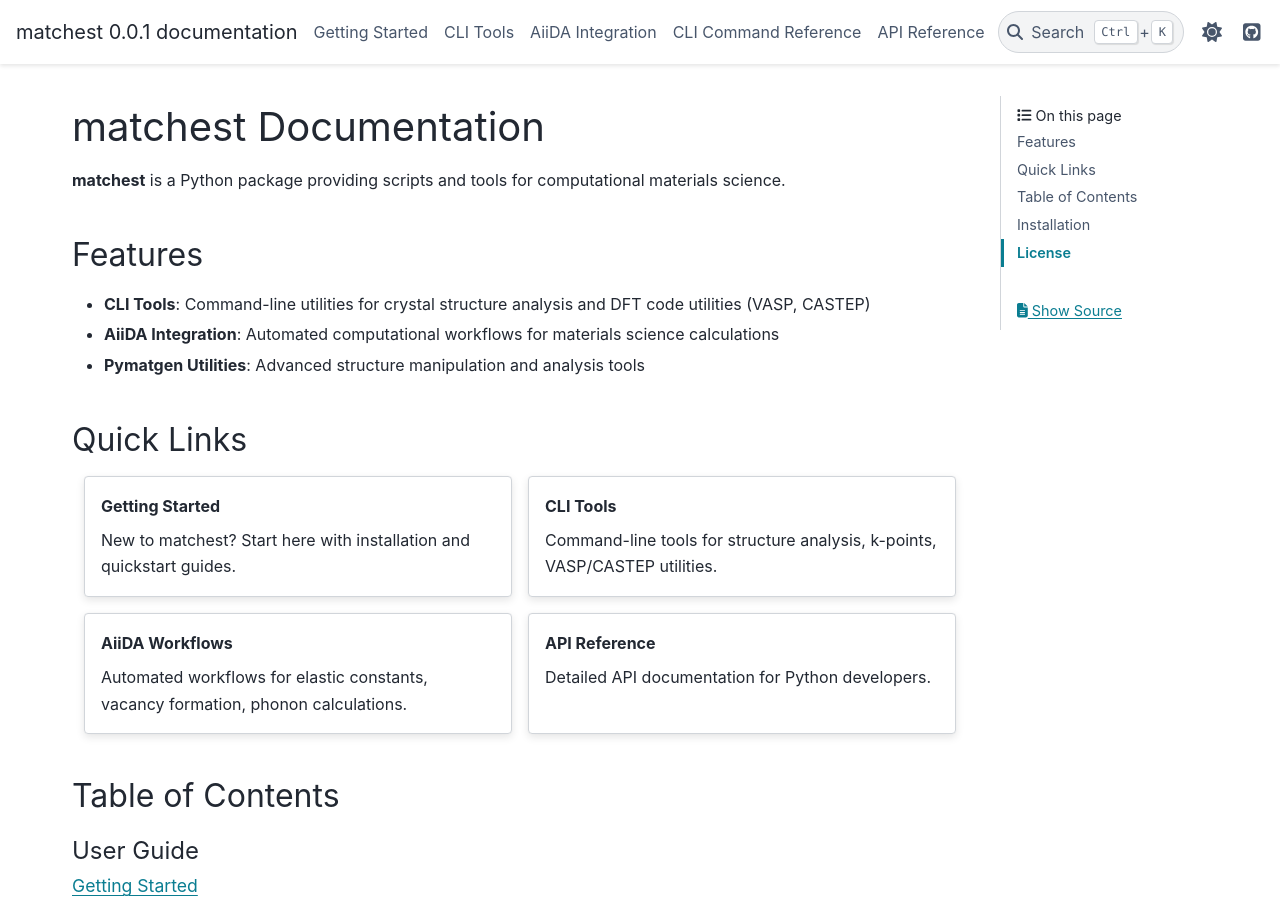
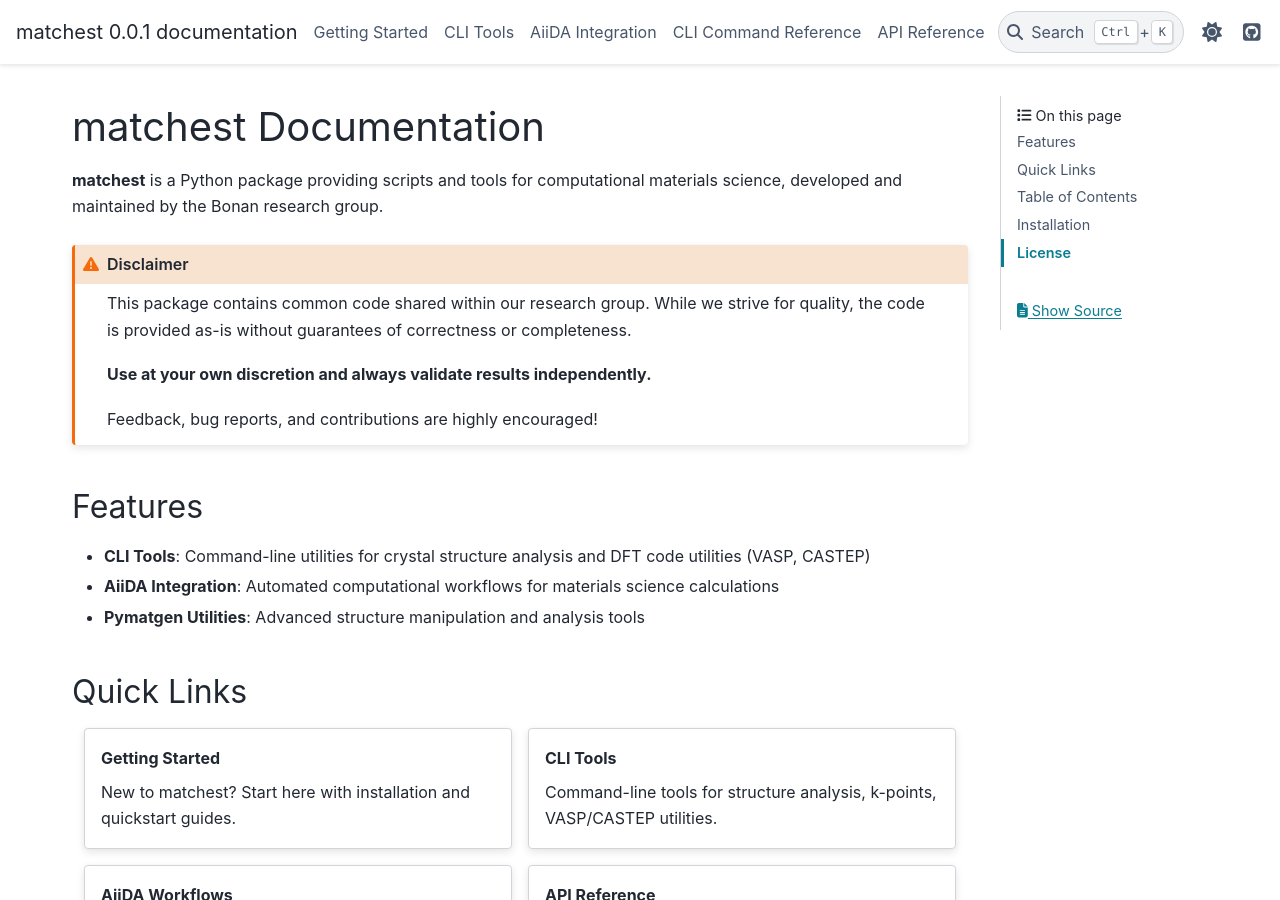
Before and after one commit to bonan-group/matchest, a Sphinx documentation site: the page built from docs/source/index.md, in a window 1280 px wide and 900 px high. Built offline with Sphinx 7.4.7 and the PyData theme 0.15.4, drawn with Linux system fonts in a browser that asks for light colours.

Commit message:
Added disclaimer in the documentation

```diff
--- a/docs/source/index.md
+++ b/docs/source/index.md
@@ -1,6 +1,16 @@
 # matchest Documentation
 
-**matchest** is a Python package providing scripts and tools for computational materials science.
+**matchest** is a Python package providing scripts and tools for computational materials science, developed and maintained by the Bonan research group.
+
+:::{admonition} Disclaimer
+:class: warning
+
+This package contains common code shared within our research group. While we strive for quality, the code is provided as-is without guarantees of correctness or completeness.
+
+**Use at your own discretion and always validate results independently.**
+
+Feedback, bug reports, and contributions are highly encouraged!
+:::
 
 ## Features
 
```
Also changed, not shown: README.md (+1 -1 lines).
